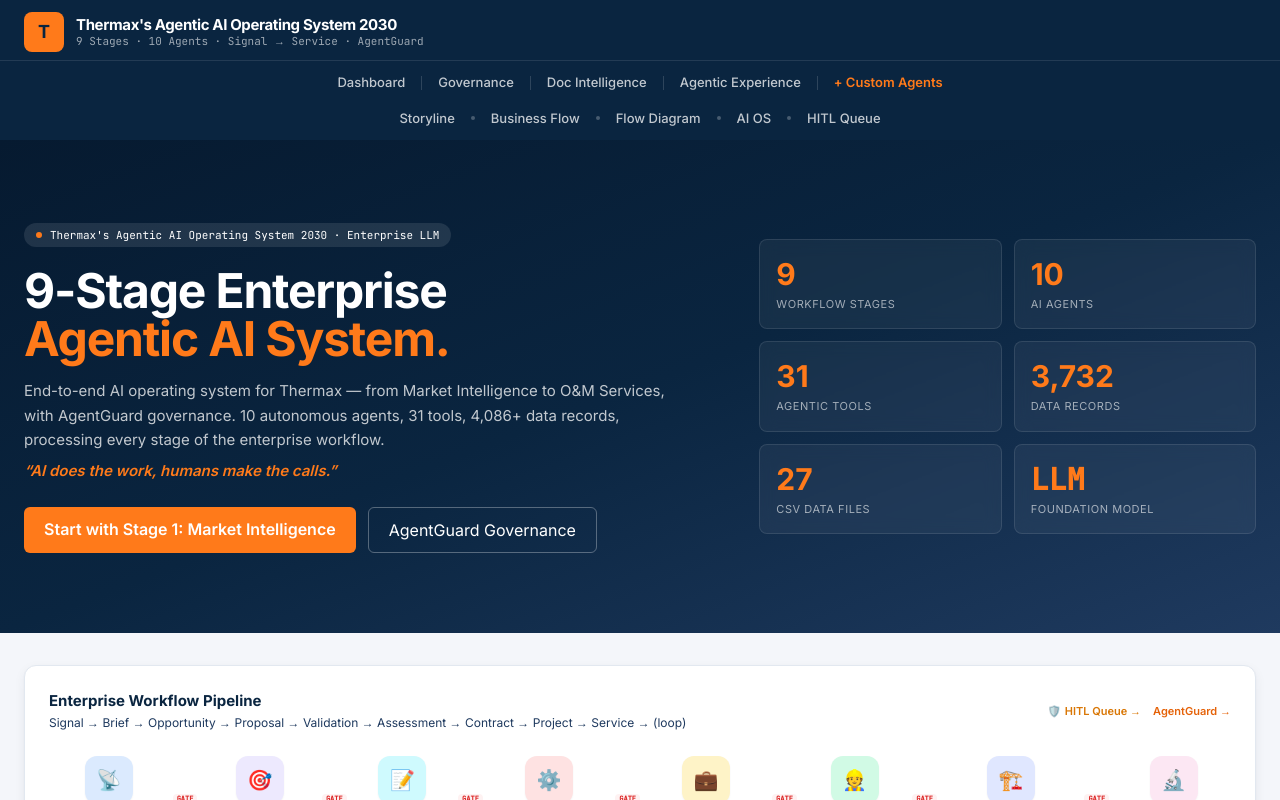
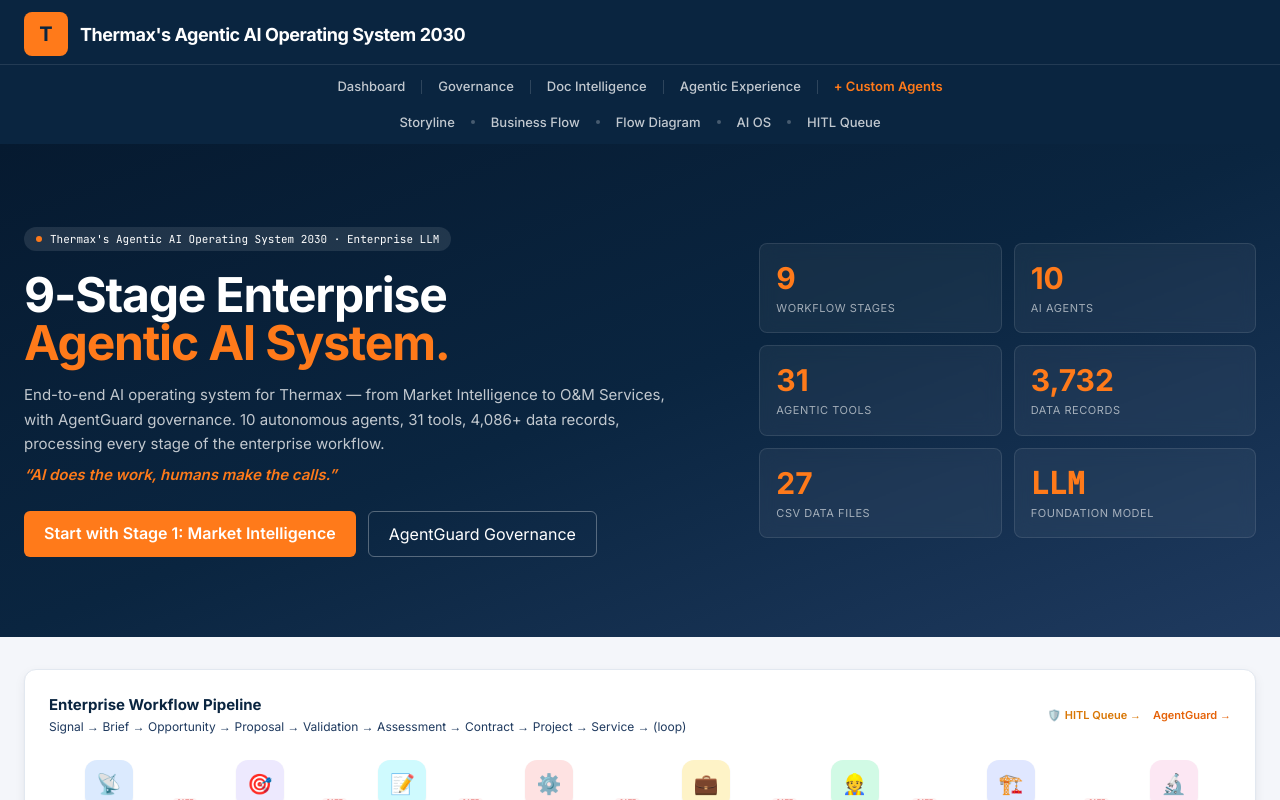
Before and after one commit to HarshaRao-GitHub/thermax-agentic-ai-business-flow, a Next.js app: page / in a window 1280 px wide. Shown: the top 800 px of the page. Built offline with nearby package versions, Linux system fonts and the light colour scheme.

Commit message:
Simplify logo: remove subtitle, enlarge title and icon for cleaner look
Made-with: Cursor

```diff
--- a/components/Header.tsx
+++ b/components/Header.tsx
@@ -18,16 +18,11 @@ export default function Header() {
       {/* Top bar: Logo + brand */}
       <div className="max-w-7xl mx-auto px-6 pt-3 pb-2 flex items-center justify-between">
         <Link href="/" className="flex items-center gap-3 group">
-          <div className="w-10 h-10 rounded-lg bg-thermax-saffron flex items-center justify-center font-bold text-thermax-navy text-lg group-hover:scale-105 transition">
+          <div className="w-11 h-11 rounded-lg bg-thermax-saffron flex items-center justify-center font-bold text-thermax-navy text-xl group-hover:scale-105 transition">
             T
           </div>
-          <div className="leading-tight">
-            <div className="font-bold text-[15px] tracking-tight">
-              Thermax's Agentic AI Operating System 2030
-            </div>
-            <div className="text-[11px] text-white/60 font-mono">
-              9 Stages · 10 Agents · Signal → Service · AgentGuard
-            </div>
+          <div className="font-bold text-[18px] tracking-tight">
+            Thermax&apos;s Agentic AI Operating System 2030
           </div>
         </Link>
 
```
